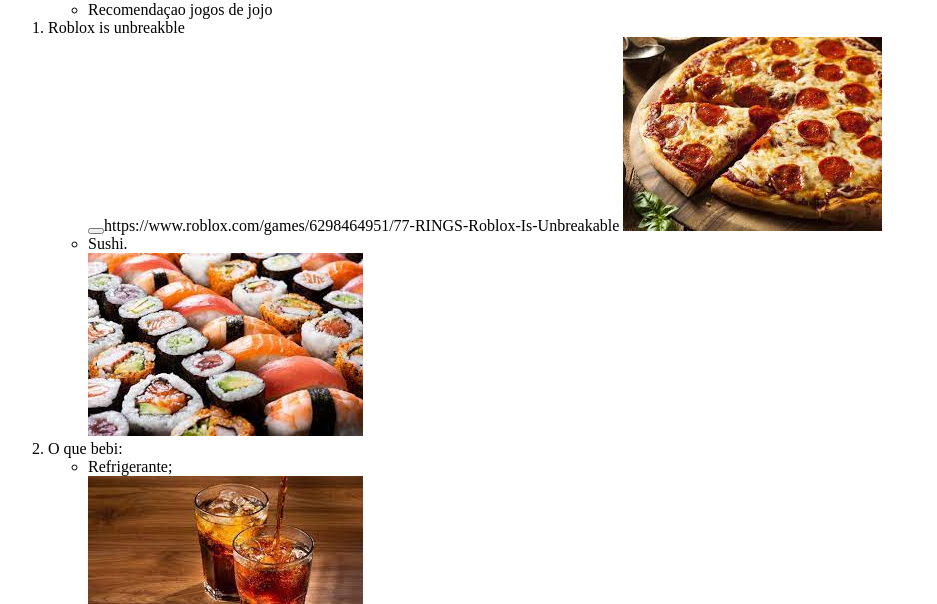
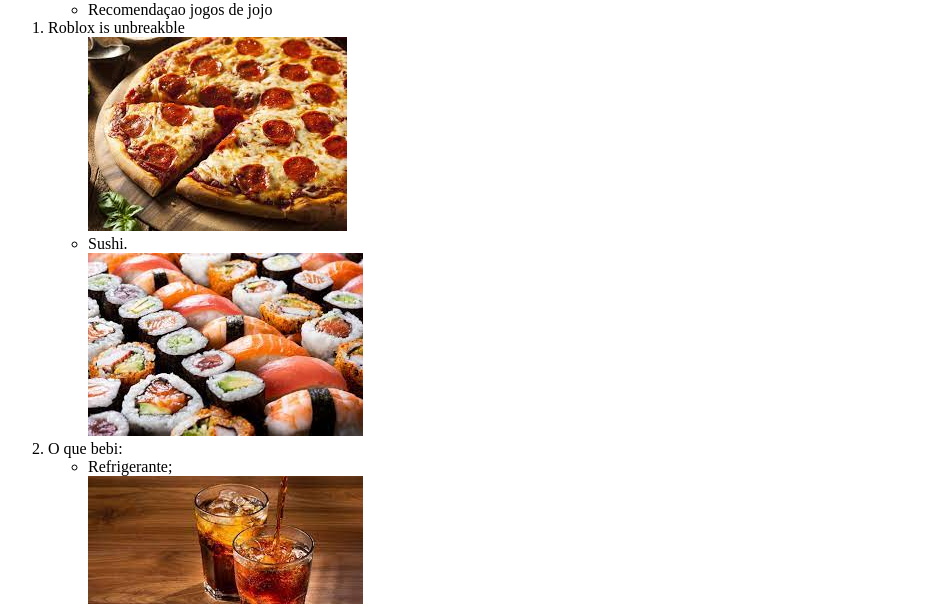
Before and after one commit to kikozaolimdo/html, a plain HTML site: page index.html in a window 1280 px wide. Shown: the part 196-800 px from the top of the page, without its empty margins (0-937 px from the left). Drawn offline with Linux system fonts and the light colour scheme.

Commit message:
Update index.html

```diff
--- a/index.html
+++ b/index.html
@@ -16,7 +16,7 @@
 				</ul>
 			<li>Roblox is unbreakble
 				<ul>
-					<button></button>https://www.roblox.com/games/6298464951/77-RINGS-Roblox-Is-Unbreakable</button>
+					<a><https://www.roblox.com/games/6298464951/77-RINGS-Roblox-Is-Unbreakable</a>
 					<img src="pizza.jpeg" alt="Pizza">
 					<li>Sushi.</li>
 					<img src="sushi.jpeg" alt="Sushi">
```
